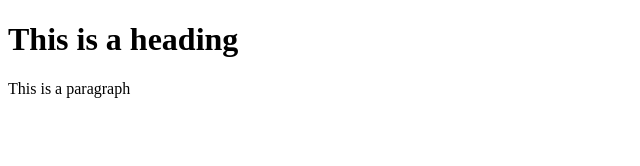
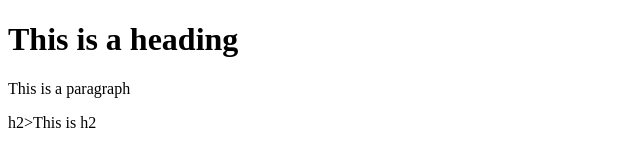
Before and after one commit to Asamoah-Yeboah-Isaac/demo-repo2, a plain HTML site: page index.html in a window 1280 px wide. Shown: the full height of the page, 0-640 px from the left. Drawn offline with Linux system fonts and the light colour scheme.

Commit message:
Update index.html

```diff
--- a/index.html
+++ b/index.html
@@ -9,5 +9,6 @@
 <body>
    <h1>This is a heading </h1>
    <p> This is a paragraph </p>
+    h2>This is h2</h2>
 </body>
 </html>
```
